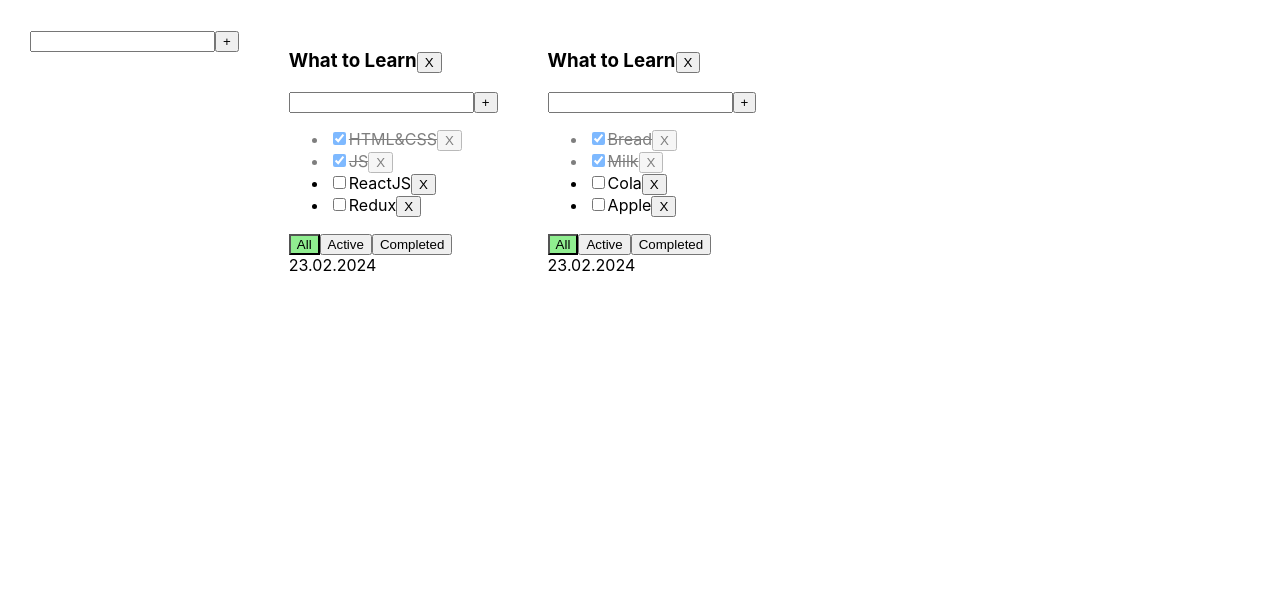
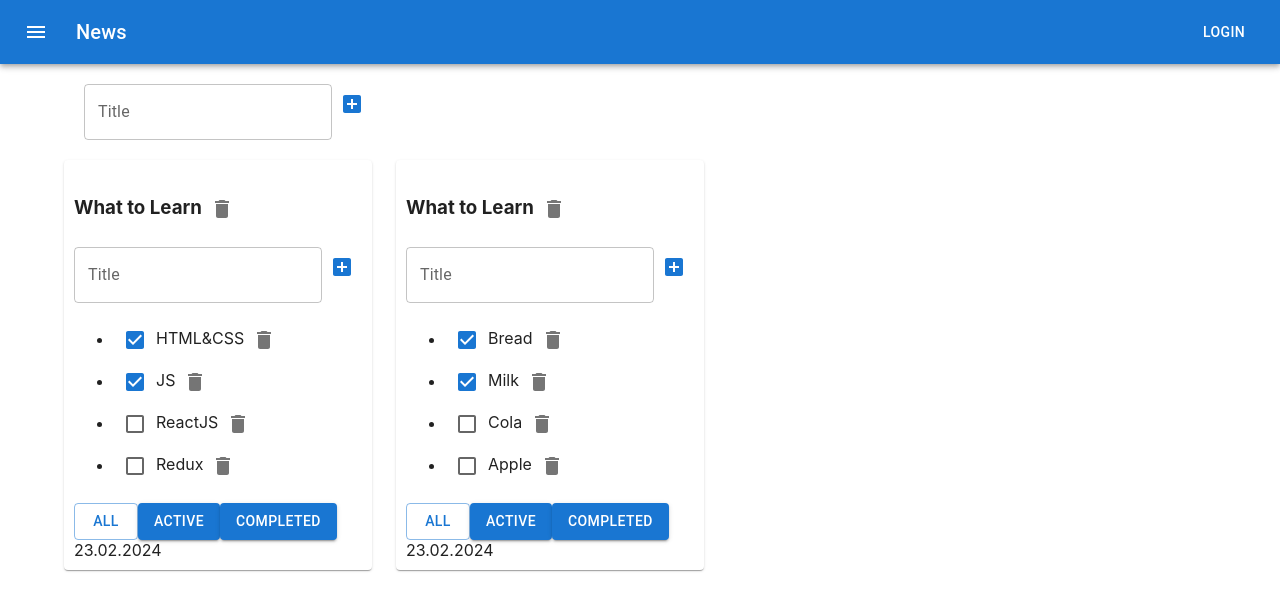
Before and after one commit to PidzhakovIlya/MyTodo, a React (Create React App) app: page / in a window 1280 px wide. Shown: the top 610 px of the page. Built offline with nearby package versions, Linux system fonts and the light colour scheme.

Commit message:
lessons 02-03 add mui

```diff
--- a/package.json
+++ b/package.json
@@ -3,6 +3,10 @@
   "version": "0.1.0",
   "private": true,
   "dependencies": {
+    "@emotion/react": "^11.11.4",
+    "@emotion/styled": "^11.11.0",
+    "@mui/icons-material": "^5.15.11",
+    "@mui/material": "^5.15.11",
     "@testing-library/jest-dom": "^5.16.5",
     "@testing-library/react": "^13.4.0",
     "@testing-library/user-event": "^13.5.0",
--- a/src/App.css
+++ b/src/App.css
@@ -1,25 +1,25 @@
-.App {
-  padding: 30px;
-  display: flex;
-}
+/*.App {*/
+/*  padding: 30px;*/
+/*  display: flex;*/
+/*}*/
 
-.App > div {
-  margin-right: 50px;
-}
+/*.App > div {*/
+/*  margin-right: 50px;*/
+/*}*/
 
 
-.error{
-  border: 1px solid red;
-}
-.error-message{
-  color: red;
-}
+/*.error{*/
+/*  border: 1px solid red;*/
+/*}*/
+/*.error-message{*/
+/*  color: red;*/
+/*}*/
 
-.active-filter {
-  background-color: lightgreen;
-}
+/*.active-filter {*/
+/*  background-color: lightgreen;*/
+/*}*/
 
-.is-done{
-  opacity: 0.5;
-  text-decoration: line-through;
-}
+/*.is-done{*/
+/*  opacity: 0.5;*/
+/*  text-decoration: line-through;*/
+/*}*/
--- a/src/App.tsx
+++ b/src/App.tsx
@@ -3,6 +3,8 @@ import "./App.css";
 import {Todolist} from "./Todolist";
 import {v1} from "uuid";
 import {AddItemForm} from "./components/AddItemForm/AddItemForm";
+import {AppBarHeader} from "./components/AppBarHeader/AppBarHeader";
+import {Container, Grid, Paper} from "@mui/material";
 
 export type TaskStateType = {
     [key: string]: TaskType[]
@@ -92,7 +94,12 @@ function App() {
 
     return (
         <div className="App">
+            <AppBarHeader/>
+            <Container fixed>
+                <Grid container  style={{padding: '20px'}}>
                     <AddItemForm addItem={addTodolist}/>
+                </Grid>
+                <Grid container spacing={3}>
                     {todolists.map(todolist => {
                         const filteredTask = (): TaskType[] => {
                             if (todolist.filter === "Completed") return tasks[todolist.id].filter(t => t.isDone === true)
@@ -106,7 +113,9 @@ function App() {
                         // if (todolist.filter === "Completed") taskForTodolist=allTodolistTasks.filter(t => t.isDone === true)
                         // if (todolist.filter === "Active") taskForTodolist=allTodolistTasks.filter(t => t.isDone === false)
 
-                return <Todolist
+                        return <Grid item>
+                            <Paper style={{padding: " 10px"}}>
+                                <Todolist
                                     key={todolist.id}
                                     title={todolist.title}
                                     id={todolist.id}
@@ -120,8 +129,12 @@ function App() {
                                     removeTodolist={removeTodolist}
                                     changeTaskTitle={changeTaskTitle}
                                     changeTodolistTitle={changeTodolistTitle}/>
+                            </Paper>
+                        </Grid>
                     })
                     }
+                </Grid>
+            </Container>
         </div>
     );
 }
--- a/src/Todolist.tsx
+++ b/src/Todolist.tsx
@@ -1,8 +1,12 @@
-import React, {ChangeEvent, KeyboardEvent, useState} from "react";
-import {FilterValuesType, TaskStateType, TaskType} from "./App";
-import {Button} from "./Button";
+import React from "react";
+import {FilterValuesType, TaskType} from "./App";
+// import {Button} from "./Button";
 import {AddItemForm} from "./components/AddItemForm/AddItemForm";
 import {EditableSpan} from "./components/EditableSpan/EditableSpan";
+import Checkbox from "@mui/material/Checkbox";
+import IconButton from "@mui/material/IconButton";
+import Delete from "@mui/icons-material/Delete";
+import Button from "@mui/material/Button";
 
 type TodolistPropsType = {
     title: string
@@ -66,7 +70,10 @@ export const Todolist = ({
         <div>
             <h3>
                 <EditableSpan text={title} onChange={(newTitle) => changeTodolistTitle(id, newTitle)}/>
-                <Button callBack={() => removeTodolist(id)} title={"X"}/>
+                {/*<Button  callBack={() => removeTodolist(id)} title={"X"}/>*/}
+                <IconButton onClick={() => removeTodolist(id)}>
+                    <Delete/>
+                </IconButton>
             </h3>
             <AddItemForm addItem={addTaskHandler}/>
             {tasks.length !== 0 ?
@@ -74,26 +81,40 @@ export const Todolist = ({
                     {tasks.map(t =>
                         <li key={t.id} className={t.isDone ? "is-done" : ""}>
 
-                            <input type="checkbox"
-                                   checked={t.isDone}
-                                   onChange={(e) => changeTaskStatusHandler(t.id, e.currentTarget.checked)}/>
+                            {/*<input type="checkbox"*/}
+                            {/*       checked={t.isDone}*/}
+                            {/*       onChange={(e) => changeTaskStatusHandler(t.id, e.currentTarget.checked)}/>*/}
+                            <Checkbox  checked={t.isDone}
+                                       onChange={(e) => changeTaskStatusHandler(t.id, e.currentTarget.checked)}
+                                       color={'primary'}
+                            />
                             <EditableSpan text={t.title} onChange={(newTitle) => changeTaskTitle(id, t.id, newTitle)}/>
                             {/*<span className={t.isDone ? "is-done" : ""}>{t.title}</span>*/}
-                            <Button title={"X"} callBack={() => removeTask(id, t.id)}/>
+                            {/*<Button title={"X"} callBack={() => removeTask(id, t.id)}/>*/}
+                            <IconButton onClick={() => removeTask(id, t.id)}>
+                                <Delete/>
+                            </IconButton>
                         </li>)}
                 </ul>
                 : <p>"Тасок нет"</p>
             }
             <div>
-                <Button className={filter === "All" ? "active-filter" : ""}
-                        title={"All"}
-                        callBack={() => onChangeFilter(id, "All")}/>
-                <Button className={filter === "Active" ? "active-filter" : ""}
-                        title={"Active"}
-                        callBack={() => onChangeFilter(id, "Active")}/>
-                <Button className={filter === "Completed" ? "active-filter" : ""}
-                        title={"Completed"}
-                        callBack={() => onChangeFilter(id, "Completed")}/>
+                <Button variant={filter === "All" ? "outlined" : "contained"}
+                        color="primary"
+                        onClick={() => onChangeFilter(id, "All")}
+                >All
+                </Button>
+                <Button
+                    onClick={() => onChangeFilter(id, "Active")}
+                    variant={filter === "Active" ? "outlined" : "contained"}
+                >Active
+                </Button>
+                <Button
+                    // className={filter === "Completed" ? "active-filter" : ""}
+                    variant={filter === "Completed" ? "outlined" : "contained"}
+                    onClick={() => onChangeFilter(id, "Completed")}
+                >Completed
+                </Button>
             </div>
             <div>{data}</div>
         </div>
--- a/src/components/AddItemForm/AddItemForm.tsx
+++ b/src/components/AddItemForm/AddItemForm.tsx
@@ -1,4 +1,8 @@
 import React, {ChangeEvent, KeyboardEvent, useState} from "react";
+import Button from "@mui/material/Button";
+import {TextField} from "@mui/material";
+import IconButton from "@mui/material/IconButton";
+import {AddBox} from "@mui/icons-material";
 
 
 type AddItemFormType = {
@@ -24,19 +28,35 @@ export const AddItemForm = (props: AddItemFormType) => {
         setError(null)
     }
     const onKeyDownHandler = (e: KeyboardEvent<HTMLInputElement>) => {
-        if (e.key ==='Enter'){
+        if (e.key === "Enter") {
             addItem()
         }
-            }
+    }
 
     return (
         <div>
-            <input className={error ? "error" : undefined}
-                   value={newTitle}
-                   onChange={onChangeHandler}
-                   onKeyDown={onKeyDownHandler}/>
-            <button onClick={addItem}>+</button>
-            {error && <div className={"error-message"}>{error}</div>}
+            {/*<input className={error ? "error" : undefined}*/}
+            {/*       value={newTitle}*/}
+            {/*       onChange={onChangeHandler}*/}
+            {/*       onKeyDown={onKeyDownHandler}/>*/}
+            <TextField
+                error={!!error}
+                value={newTitle}
+                onChange={onChangeHandler}
+                onKeyDown={onKeyDownHandler}
+                variant={"outlined"}
+                label={"Title"}
+                helperText={error}
+            />
+
+            {/*<Button variant="contained"*/}
+            {/*        color="primary"*/}
+            {/*        style={{maxWidth: "30px", maxHeight: "30px", minWidth: "30px", minHeight: "30px"}}*/}
+            {/*        onClick={addItem}*/}
+            {/*>+</Button>*/}
+            <IconButton onClick={addItem} color={"primary"}>
+                <AddBox/>
+            </IconButton>
         </div>
     );
 };
--- /dev/null
+++ b/src/components/AppBarHeader/AppBarHeader.tsx
@@ -0,0 +1,29 @@
+import React from "react";
+import AppBar from "@mui/material/AppBar";
+import Toolbar from "@mui/material/Toolbar";
+import IconButton from "@mui/material/IconButton";
+import MenuIcon from "@mui/icons-material/Menu";
+import Typography from "@mui/material/Typography";
+import Button from "@mui/material/Button";
+
+export const AppBarHeader = () => {
+    return (
+        <AppBar position="static">
+            <Toolbar>
+                <IconButton
+                    size="large"
+                    edge="start"
+                    color="inherit"
+                    aria-label="menu"
+                    sx={{ mr: 2 }}
+                >
+                    <MenuIcon/>
+                </IconButton>
+                <Typography variant="h6" component="div" sx={{ flexGrow: 1 }}>
+                    News
+                </Typography>
+                <Button color="inherit">Login</Button>
+            </Toolbar>
+        </AppBar>
+    );
+};
```
Also changed, not shown: 1 other file (tests, documents, lock files or other folders). Lines whose indentation alone changed are shown as unchanged.
